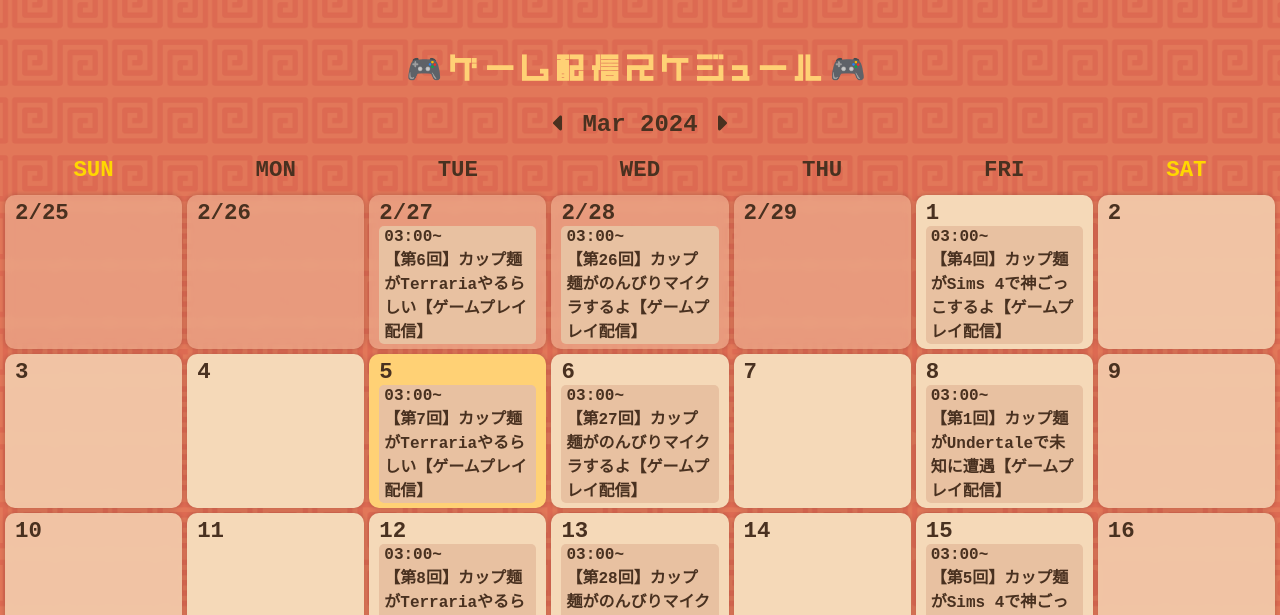
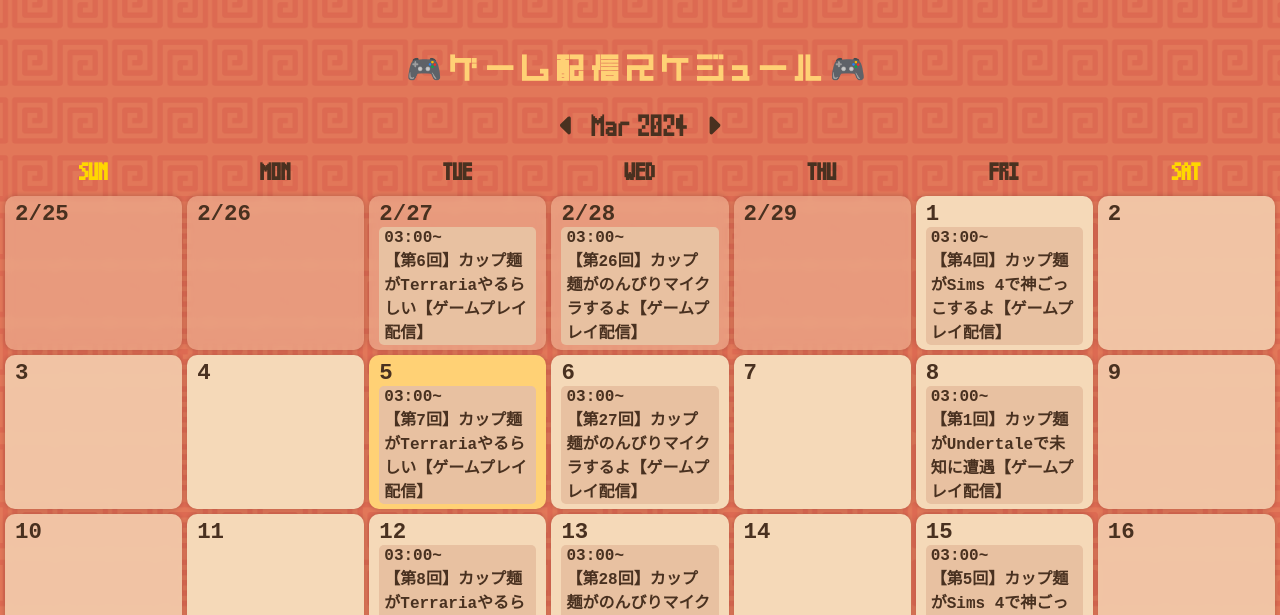
Before and after one commit to RachaelMiki1215/cupmen-game-streaming-schedule-website, a Gatsby site: page / in a window 1280 px wide. Shown: the part 97-712 px from the top of the page. Built offline with nearby package versions, Linux system fonts and the light colour scheme; Gatsby itself is replaced by a stand-in of ours; a web font is replaced by a local one.

Commit message:
Changed font used for Calendar labels

```diff
--- a/src/components/Calendar/Calendar.module.css
+++ b/src/components/Calendar/Calendar.module.css
@@ -1,4 +1,5 @@
 @import url("../../styles/variable.css");
+@import url("../../static/fonts/fonts.css");
 
 .container {
   width: 100%;
@@ -17,9 +18,9 @@
   gap: 5px;
 }
 .buttons > * {
-    font-family: inherit;
-    font-weight: bold;
-    font-size: 1.5rem;
+  font-family: "MihiPixelMoji", monospace;
+  /* font-weight: bold; */
+  font-size: 1.8rem;
   border: none;
   background: none;
   cursor: pointer;
@@ -40,7 +41,8 @@
   align-items: center;
   height: 40px;
   text-transform: uppercase;
-    font-weight: bold;
+  font-family: "MihiPixelMoji", monospace;
+  /* font-weight: bold; */
 }
 
 .dateCell {
```
Lines whose indentation alone changed are shown as unchanged.
